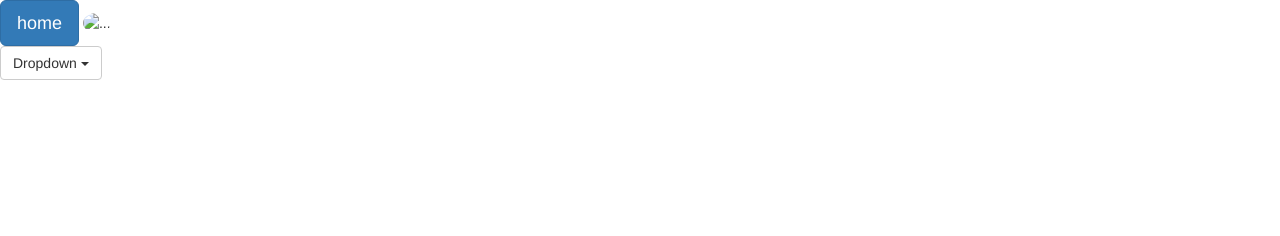
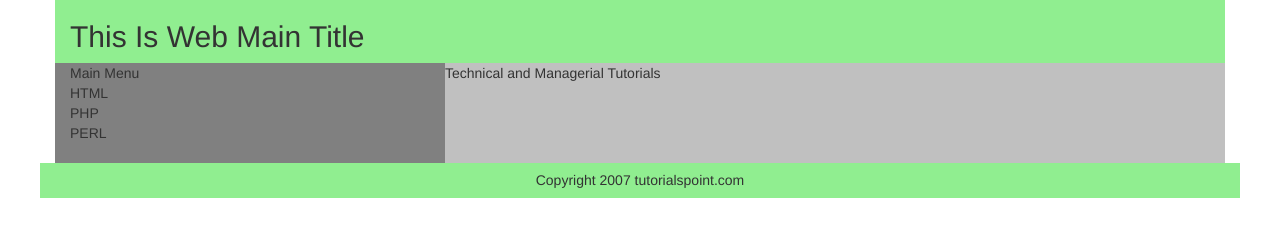
Before and after one commit to GraciousNyama/GraciousNyama, a plain HTML site: page index.html in a window 1280 px wide. Drawn offline with nearby package versions, Linux system fonts and the light colour scheme.

Commit message:
bootstrap website structure
used bootstrap 12 column grid to structure or website

```diff
--- a/index.html
+++ b/index.html
@@ -8,24 +8,31 @@
       <script src="js/bootstrap.js"></script>
   </head>
   <body>
-    <a class="btn btn-primary btn-lg" href="index.html">home</a>
-    <img src="awesome.jfif" alt="..." class="img-circle">
-    <div class="dropdown">
-  <button class="btn btn-default dropdown-toggle" type="button" id="dropdownMenu1" data-toggle="dropdown" aria-haspopup="true" aria-expanded="true">
-    Dropdown
-    <span class="caret"></span>
-  </button>
-  <ul class="dropdown-menu" aria-labelledby="dropdownMenu1">
-    <li><a href="#">Action</a></li>
-    <li><a href="#">Another action</a></li>
-    <li><a href="#">Something else here</a></li>
-    <li role="separator" class="divider"></li>
-    <li><a href="#">Separated link</a></li>
-  </ul>
+    <div class="container">
+      <div class="row">
+        <div style ="background-color:lightgreen;"  class="col-sm-6 col-lg-12";> <h2>This Is Web Main Title</h2></div>
+      </div>
+      <div class="row">
+        <div style ="background-color:grey;" class="col-sm-4">
+           Main Menu</br>
+           HTML</br>
+           PHP</br>
+           PERL</br>
+         </br>
+        </div>
+        <div style="background-color:silver" class"col-sm-8">
+          Technical and Managerial Tutorials<br>
+        <br/>
+        <br/>
+        <br/>
+        <br/>
+      </div>
+      <div class="row">
+        <div style ="background-color:lightgreen; text-align:center" class="col-sm-12">
+            <h5>Copyright 2007 tutorialspoint.com</h5>
+        </div>
 
-
-
-
+      </div>
   </body>
   <footer></footer>
 </html>
```
